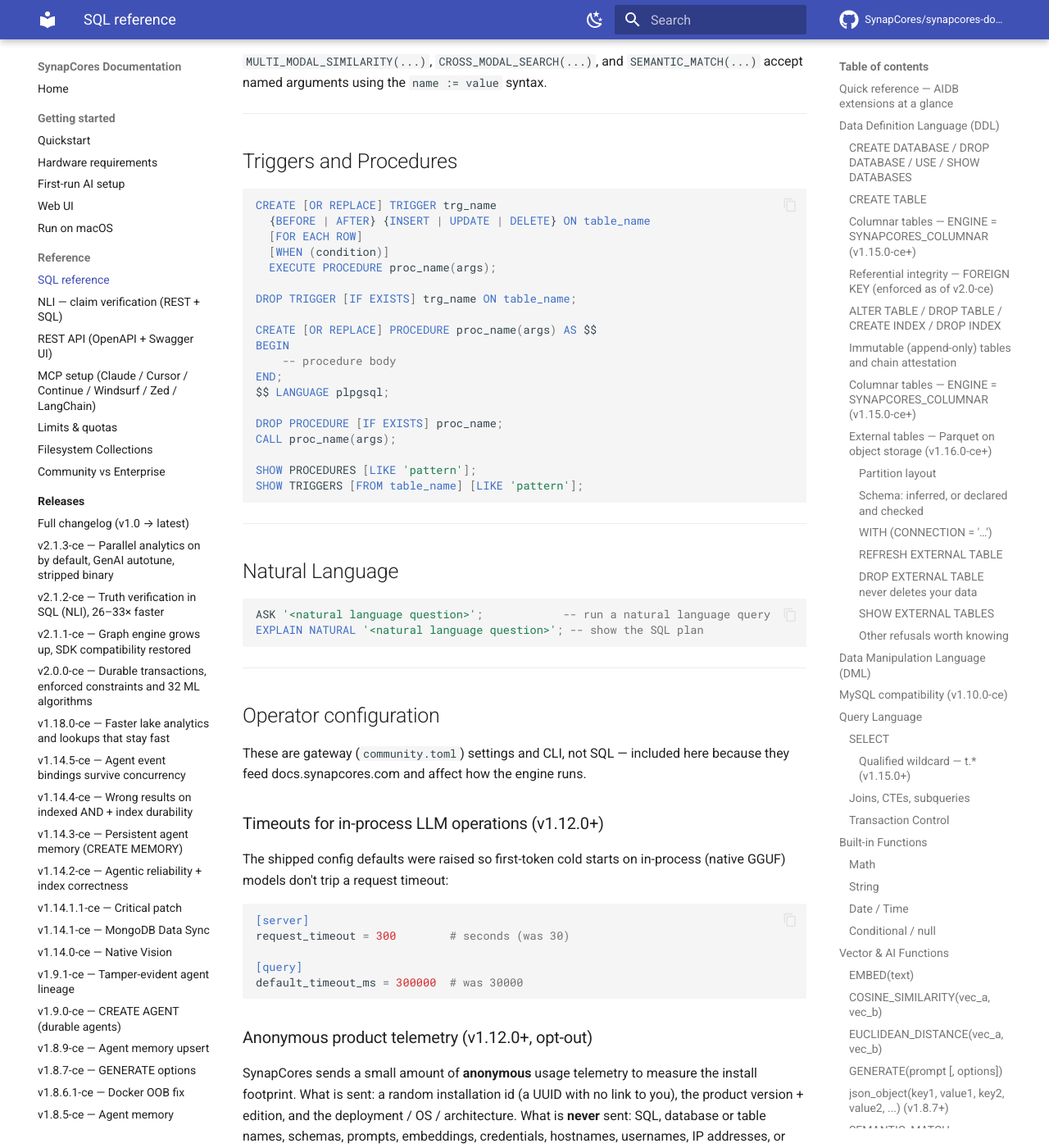
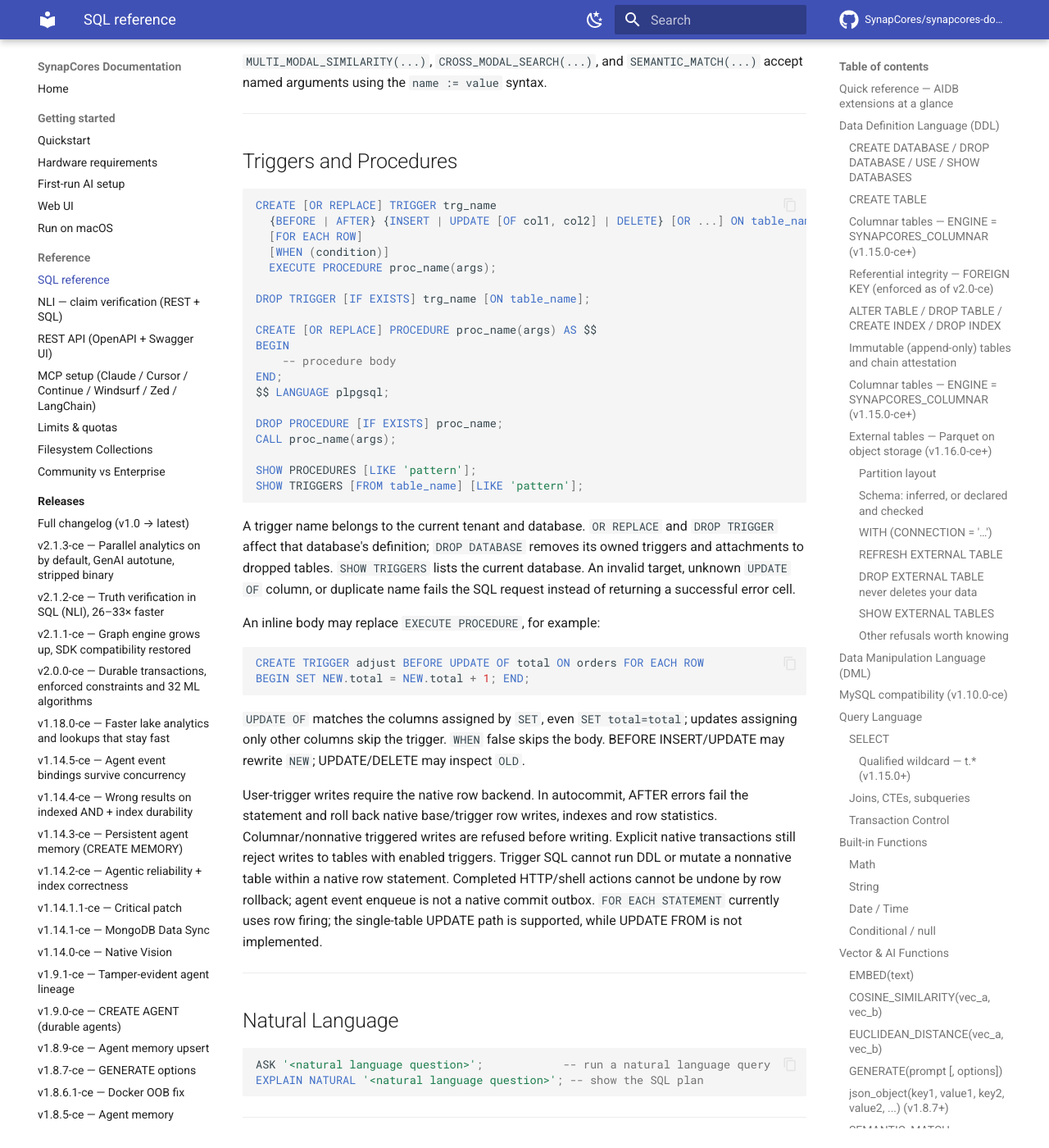
Before and after one commit to SynapCores/synapcores-docs, an MkDocs documentation site: the page built from docs/sql-reference.md, in a window 1280 px wide and 1400 px high, scrolled down 57942 px. Shown: the whole window at 82% size. Built offline with MkDocs 1.6.1 and Material for MkDocs 9.7.7, drawn with Linux system fonts in a browser that asks for light colours; comment, search, counter and statistics services are not loaded; some of the changed text lies outside the part shown.

Commit message:
docs: sync from aidb v2.3.0-ce
Automated sync triggered by release tag push on the engine repo.
Changed: docs/sql-reference.md
Source: mataluis2k/aidb at v2.3.0-ce.

````diff
--- a/docs/sql-reference.md
+++ b/docs/sql-reference.md
@@ -2592,12 +2592,12 @@ SEMANTIC JOIN reference_docs b
 
 ```sql
 CREATE [OR REPLACE] TRIGGER trg_name
-  {BEFORE | AFTER} {INSERT | UPDATE | DELETE} ON table_name
+  {BEFORE | AFTER} {INSERT | UPDATE [OF col1, col2] | DELETE} [OR ...] ON table_name
   [FOR EACH ROW]
   [WHEN (condition)]
   EXECUTE PROCEDURE proc_name(args);
 
-DROP TRIGGER [IF EXISTS] trg_name ON table_name;
+DROP TRIGGER [IF EXISTS] trg_name [ON table_name];
 
 CREATE [OR REPLACE] PROCEDURE proc_name(args) AS $$
 BEGIN
@@ -2611,6 +2611,33 @@ CALL proc_name(args);
 SHOW PROCEDURES [LIKE 'pattern'];
 SHOW TRIGGERS [FROM table_name] [LIKE 'pattern'];
 ```
+
+A trigger name belongs to the current tenant and database. `OR REPLACE` and
+`DROP TRIGGER` affect that database's definition; `DROP DATABASE` removes its
+owned triggers and attachments to dropped tables. `SHOW TRIGGERS` lists the
+current database. An invalid target, unknown `UPDATE OF` column, or duplicate
+name fails the SQL request instead of returning a successful error cell.
+
+An inline body may replace `EXECUTE PROCEDURE`, for example:
+
+```sql
+CREATE TRIGGER adjust BEFORE UPDATE OF total ON orders FOR EACH ROW
+BEGIN SET NEW.total = NEW.total + 1; END;
+```
+
+`UPDATE OF` matches the columns assigned by `SET`, even `SET total=total`;
+updates assigning only other columns skip the trigger. `WHEN` false skips the
+body. BEFORE INSERT/UPDATE may rewrite `NEW`; UPDATE/DELETE may inspect `OLD`.
+
+User-trigger writes require the native row backend. In autocommit, AFTER errors
+fail the statement and roll back native base/trigger row writes, indexes and
+row statistics. Columnar/nonnative triggered writes are refused before writing.
+Explicit native transactions still reject writes to tables with enabled
+triggers. Trigger SQL cannot run DDL or mutate a nonnative table within a native
+row statement. Completed HTTP/shell actions cannot be undone by row rollback;
+agent event enqueue is not a native commit outbox. `FOR EACH STATEMENT` currently
+uses row firing; the single-table UPDATE path is supported, while UPDATE FROM
+is not implemented.
 
 ---
 
````
Also changed, not shown: other parts of docs/sql-reference.md (+1 -1 lines).
